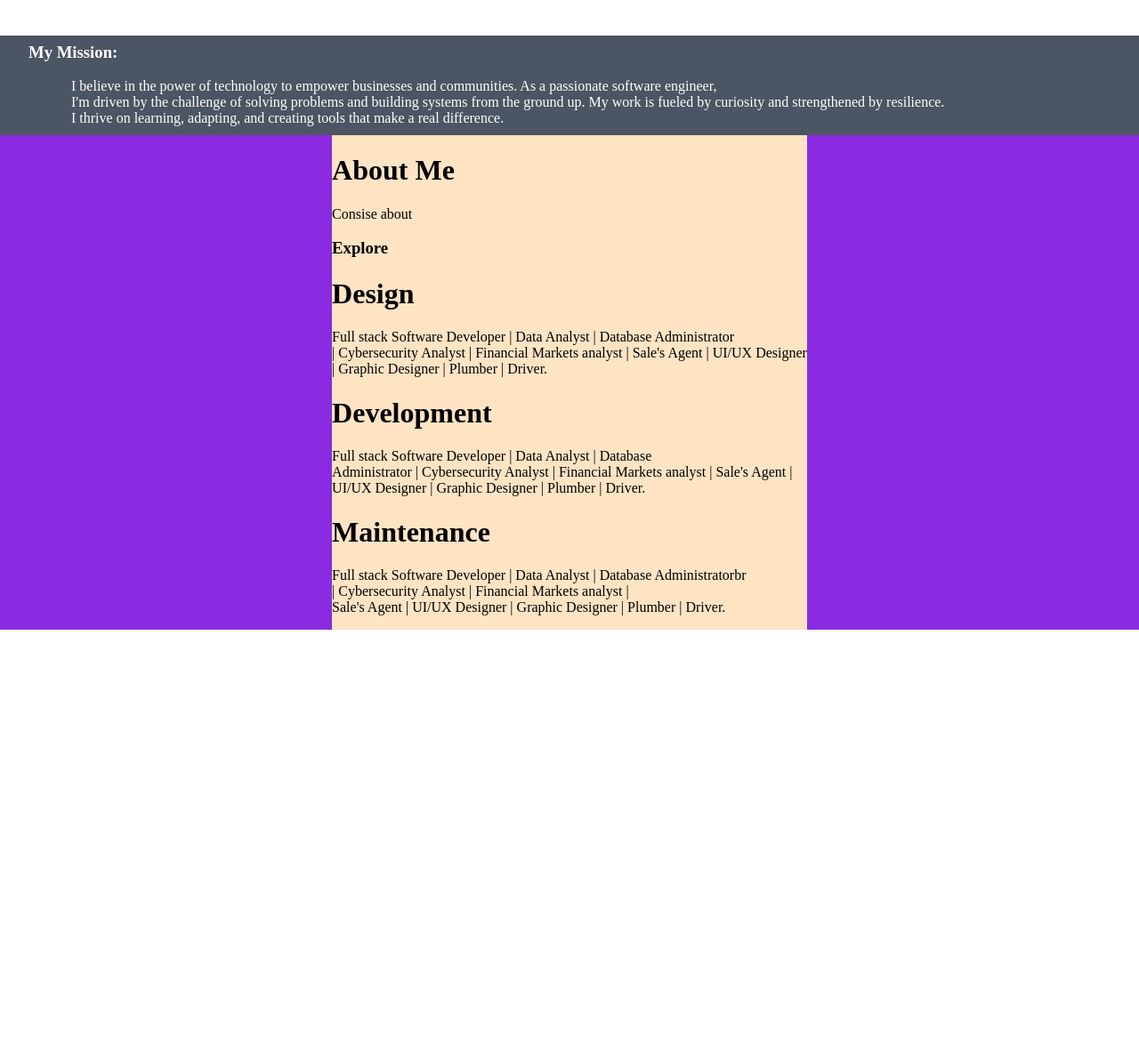
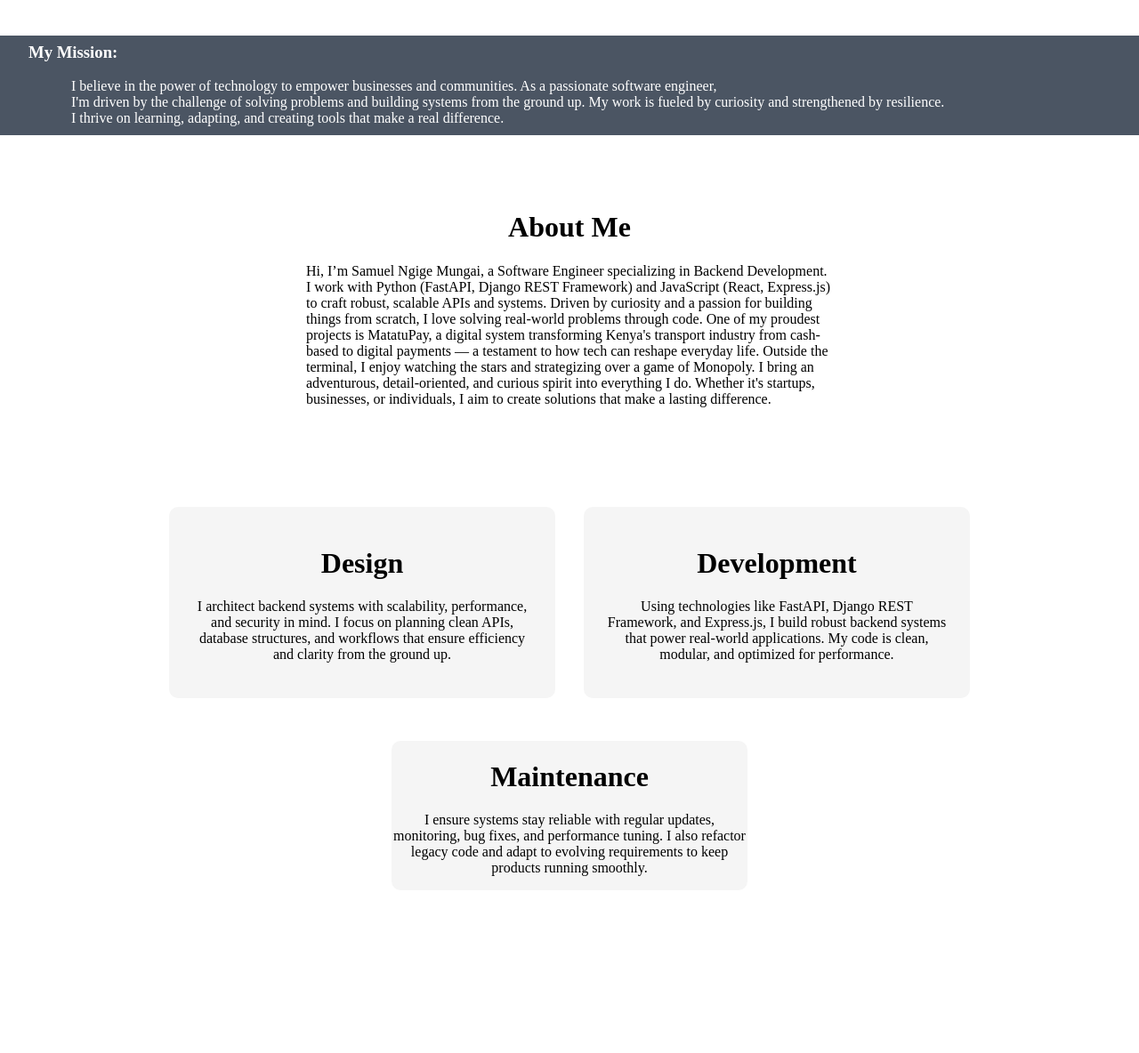
Before and after one commit to samuelnmu/my_portfolio, a Django app: page / in a window 1280 px wide. Shown: the part 477-1661 px from the top of the page at 89% size. Before the commit the page ends 1185 px from the top, so only its background shows below. Run offline with Django 5.2, Linux system fonts and the light colour scheme.

Commit message:
I adjusted my about section

```diff
--- a/myportfolio/app/static/app/css/home_page.css
+++ b/myportfolio/app/static/app/css/home_page.css
@@ -1,7 +1,7 @@
 body{
     /* background-color: beige; */
     margin: 0;
-    height: 200vh;
+    height: 800vh;
 }
 
 
@@ -112,15 +112,45 @@ a {
 
 /* About me section */
 .about-me{
-    background-color: blueviolet;
+    /* background-color: blueviolet; */ /* This is a testing color */
     display: flex;
     align-items: center;
     justify-content: center;
 }
 .about-me1{
-    background-color: bisque;
+    /* background-color: bisque; */ /* This is a testing color */
+    width: 37rem;
+    padding-left: 1rem;
+    padding-right: 1rem;
+    margin: 4rem auto;
 }
-.services{
-    justify-content: center;
-    display: flexbox;
+.about-me1 h1{
+    text-align: center;
 }
+
+/* Service Section */
+.service-section{
+    /* background-color: rgb(238, 15, 15); */ /* This is a testing color */
+    padding: 2rem;
+    text-align: center;
+}
+.services-grid{
+    display: grid;
+    /* background-color: white;  */
+    grid-template-columns: 1fr 1fr;
+    gap: 2rem;
+    max-width: 900px;
+    margin: 0 auto;
+}
+.service{
+    background-color: #f5f5f5;
+    padding: 1.5rem;
+    border-radius: 10px;
+}
+.service-maintenance{
+    grid-column: 1 / -1;
+    width: 400px;
+    margin: 1rem auto;
+    border-radius: 10px;
+    background-color: #f5f5f5;
+}
--- a/myportfolio/app/templates/app/home.html
+++ b/myportfolio/app/templates/app/home.html
@@ -36,6 +36,8 @@
             </div>
         </div>
     </div>
+
+    <!-- Mission Section -->
     <div class="mission">
         <h3>My Mission:</h3>
         <p>
@@ -47,30 +49,49 @@
 
     <!-- About section -->
      <div class="about-me">
-
        <div class="about-me1">
         <h1>About Me</h1>
-        <p>Consise about</p>
-        <h3>Explore</h3>
+        <p>Hi, I’m Samuel Ngige Mungai, a Software Engineer specializing in Backend Development. I work with Python (FastAPI,
+        Django REST Framework) and  JavaScript (React, Express.js) to craft robust, scalable APIs and systems. Driven by curiosity and a
+        passion for building things from scratch, I love solving real-world problems through code.
 
-        <div class="services">
+        One of my proudest projects is MatatuPay, a digital system transforming Kenya's  transport industry from cash-based to
+        digital payments — a testament to how tech can reshape everyday life.
+
+        Outside the terminal, I enjoy watching the stars and strategizing over a game of Monopoly.  I bring an adventurous,
+        detail-oriented, and curious spirit into everything I do.
+
+        Whether it's startups, businesses, or individuals, I aim to create solutions that make a lasting difference.</p>
+       </div>
+
+     </div>
+
+     <div class="service-section">
+        <div class="services-grid">
+            <div class="service">
                 <h1>Design</h1>
-            <p>Full stack Software Developer | Data Analyst | Database Administrator <br> | Cybersecurity Analyst | Financial Markets
-            analyst | Sale's Agent | UI/UX Designer <br>| Graphic Designer | Plumber | Driver.
+                <p>
+                    I architect backend systems with scalability, performance, and security in mind. I focus on planning clean APIs,
+                    database structures, and workflows that ensure efficiency and clarity from the ground up.
                 </p>
+            </div>
 
+            <div class="service">
                 <h1>Development</h1>
-            <p>Full stack Software Developer | Data Analyst | Database <br>Administrator | Cybersecurity Analyst | Financial Markets
-            analyst | Sale's Agent | <br>UI/UX Designer | Graphic Designer | Plumber | Driver.
+                <p>
+                    Using technologies like FastAPI, Django REST Framework, and Express.js, I build robust backend systems that power
+                    real-world applications. My code is clean, modular, and optimized for performance.
                 </p>
+            </div>
 
+            <div class="service-maintenance">
                 <h1>Maintenance</h1>
-            <p>Full stack Software Developer | Data Analyst | Database Administratorbr  <br> | Cybersecurity Analyst | Financial Markets
-            analyst | <br>Sale's Agent | UI/UX Designer | Graphic Designer | Plumber | Driver.
+                <p>
+                    I ensure systems stay reliable with regular updates, monitoring, bug fixes, and performance tuning. I also refactor
+                    legacy code and adapt to evolving requirements to keep products running smoothly.
                 </p>
             </div>
         </div>
-
      </div>
 
     {% endblock %}
```
Lines whose indentation alone changed are shown as unchanged.
